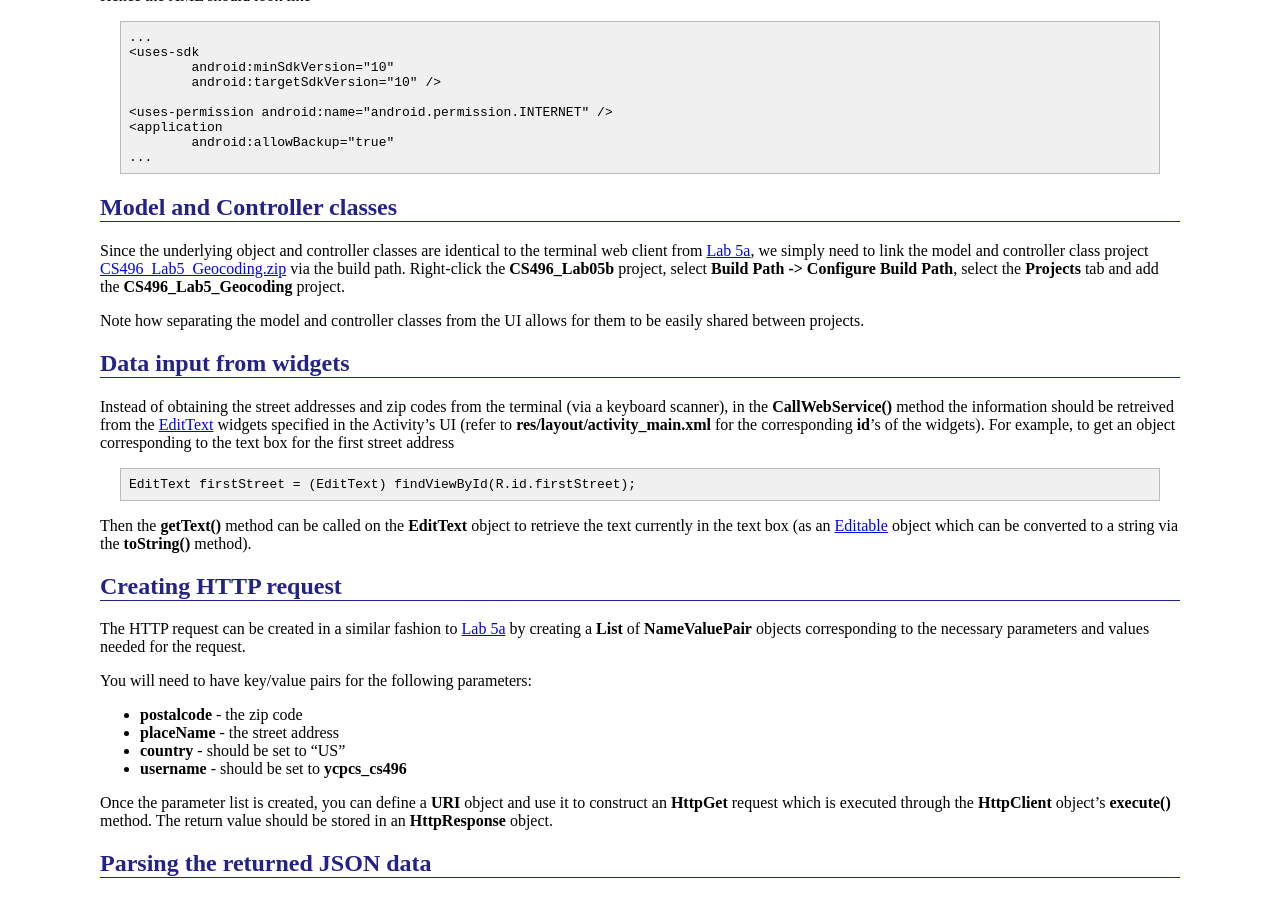
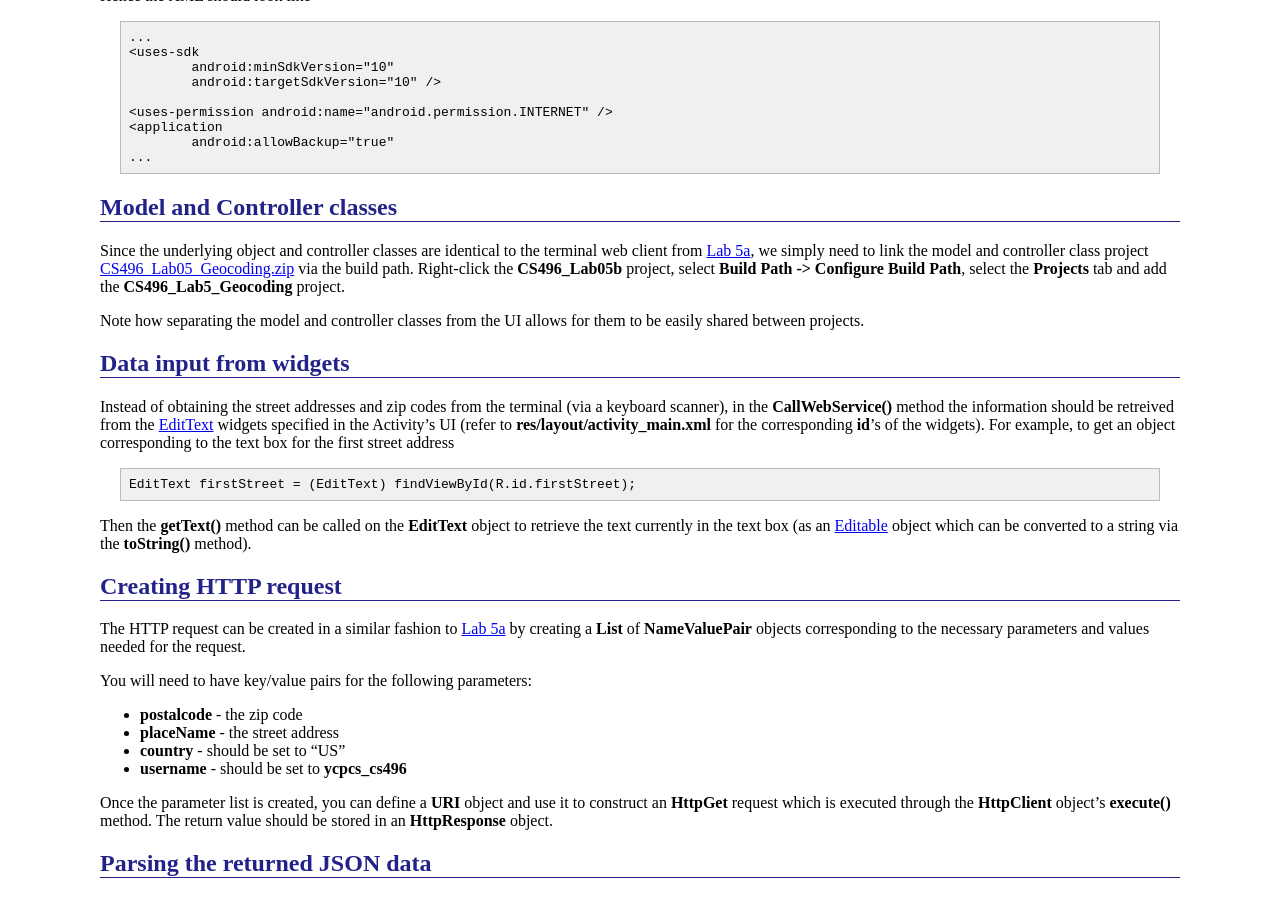
Before and after one commit to ycpcs/cs496-spring2014, a Jekyll site: the page built from labs/lab05b.md, in a window 1280 px wide and 900 px high, scrolled down 1927 px. Built offline with Jekyll 4.4.1, drawn with Linux system fonts in a browser that asks for light colours; Markdown is read by kramdown in place of the engine named in the settings.

Commit message:
fix link in lab05b
fix link in lab05b

```diff
--- a/labs/lab05b.md
+++ b/labs/lab05b.md
@@ -110,7 +110,7 @@ Hence the XML should look like
 Model and Controller classes
 ----------------------------
 
-Since the underlying object and controller classes are identical to the terminal web client from [Lab 5a](lab05a.html), we simply need to link the model and controller class project [CS496_Lab5_Geocoding.zip](CS496_Lab5_Geocoding.zip) via the build path. Right-click the **CS496_Lab05b** project, select **Build Path -> Configure Build Path**, select the **Projects** tab and add the **CS496_Lab5_Geocoding** project.
+Since the underlying object and controller classes are identical to the terminal web client from [Lab 5a](lab05a.html), we simply need to link the model and controller class project [CS496_Lab05_Geocoding.zip](CS496_Lab05_Geocoding.zip) via the build path. Right-click the **CS496_Lab05b** project, select **Build Path -> Configure Build Path**, select the **Projects** tab and add the **CS496_Lab5_Geocoding** project.
 
 Note how separating the model and controller classes from the UI allows for them to be easily shared between projects.
 
```
